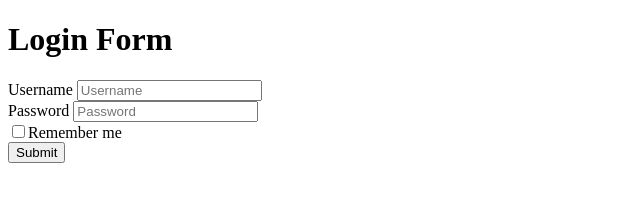
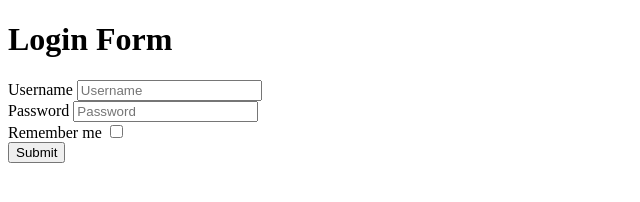
Before and after one commit to acciojob/remember-me-login-form-tauheed0110, a website: page main.html in a window 1280 px wide. Shown: the full height of the page, 0-640 px from the left. Drawn offline with Linux system fonts and the light colour scheme.

Commit message:
created a submission

```diff
--- a/main.html
+++ b/main.html
@@ -14,7 +14,8 @@
     <input type="text" id="username" placeholder="Username" required><br>
     <label for="password">Password</label>
     <input type="password" id="password" placeholder="Password" required><br>
-    <input type="checkbox" id="checkbox">Remember me <br>
+    <label for="checkbox">Remember me</label>
+    <input type="checkbox" id="checkbox"> <br>
     <input type="submit" id="submit" value="Submit">
   </form>
     <script type="text/javascript" src="./script.js">
```
